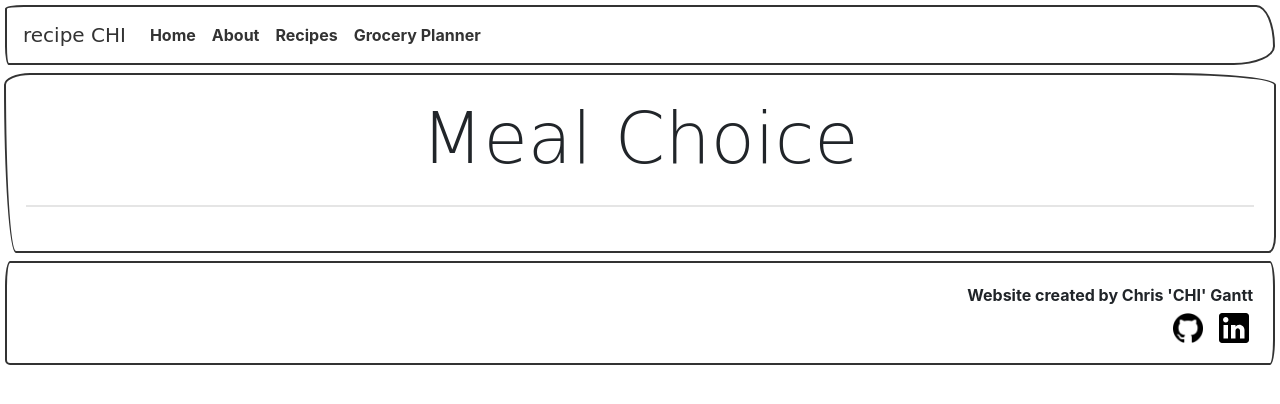
After one commit to ganttArt/recipe-chi, a Django app: page /meal-choice in a window 1280 px wide. The commit adds this page. Shown: the top 404 px of the page. Run offline with Django 3.2, Linux system fonts and the light colour scheme; some libraries are stand-ins or nearby versions; some web fonts are replaced.

Commit message:
Renamed the first page of the grocery planner feature to reflect its function, meal-choice. Updated views, urls, and links on base.html and home.html

```diff
--- a/groceries_app/urls.py
+++ b/groceries_app/urls.py
@@ -1,9 +1,9 @@
 from django.urls import path
-from .views import HomeView, AboutView, RecipesView, PlannerView
+from .views import HomeView, AboutView, RecipesView, MealChoiceView
 
 urlpatterns = [
     path('', HomeView.as_view(), name='home'),
     path('about', AboutView.as_view(), name='about'),
     path('recipes', RecipesView.as_view(), name='recipes'),
-    path('planner', PlannerView.as_view(), name='planner')
+    path('meal-choice', MealChoiceView.as_view(), name='meal-choice')
 ]
--- a/groceries_app/views.py
+++ b/groceries_app/views.py
@@ -10,5 +10,5 @@ class AboutView(TemplateView):
 class RecipesView(TemplateView):
     template_name = 'recipes/recipes.html'
 
-class PlannerView(TemplateView):
-    template_name = 'grocery_planner/planner.html'
+class MealChoiceView(TemplateView):
+    template_name = 'grocery_planner/gp1-meal-choice.html'
--- a/templates/base.html
+++ b/templates/base.html
@@ -28,7 +28,7 @@
                         <a class="nav-link" href="recipes">Recipes</a>
                     </li>
                     <li class="nav-item active">
-                        <a class="nav-link" href="planner">Grocery Planner</a>
+                        <a class="nav-link" href="meal-choice">Grocery Planner</a>
                     </li>
                 </ul>
             </div>
--- /dev/null
+++ b/templates/grocery_planner/gp1-meal-choice.html
@@ -0,0 +1,13 @@
+{% extends 'base.html' %}
+{% load static %}
+{% block css %}
+
+{% endblock %}
+<link rel="stylesheet" href="{% static 'css/grocery-planner/gp1-meal-choice.css' %}">
+{% block content %}
+
+<div class="jumbotron">
+    <h1 class="display-3">Meal Choice</h1>
+    <hr class="my-4">
+  </div>
+{% endblock content %}
--- a/templates/home.html
+++ b/templates/home.html
@@ -10,7 +10,7 @@
     <h1>Grocery Planner</h1>
     <div class="card border-primary mb-3" id="card_for_image">
         <div class="card-body">
-            <a href='planner'>
+            <a href='meal-choice'>
             <img class="image_in_card" src="{% static 'images/home_planner_produce.jpg' %}">
             </a>
             <figcaption>Image Credit: Wholesome Culture</figcaption>
@@ -19,7 +19,7 @@
     <hr class="my-4">
     <p id='planner-description'>Plan your grocery list by choosing from your favorite meals.</p>
     <p class="lead">
-        <a class="btn btn-primary btn-lg" href="planner" role="button">Start Planning</a>
+        <a class="btn btn-primary btn-lg" href="meal-choice" role="button">Start Planning</a>
     </p>
 </div>
 
```
Also changed, not shown: templates/grocery_planner/planner.html (deleted, +0 -19 lines).
